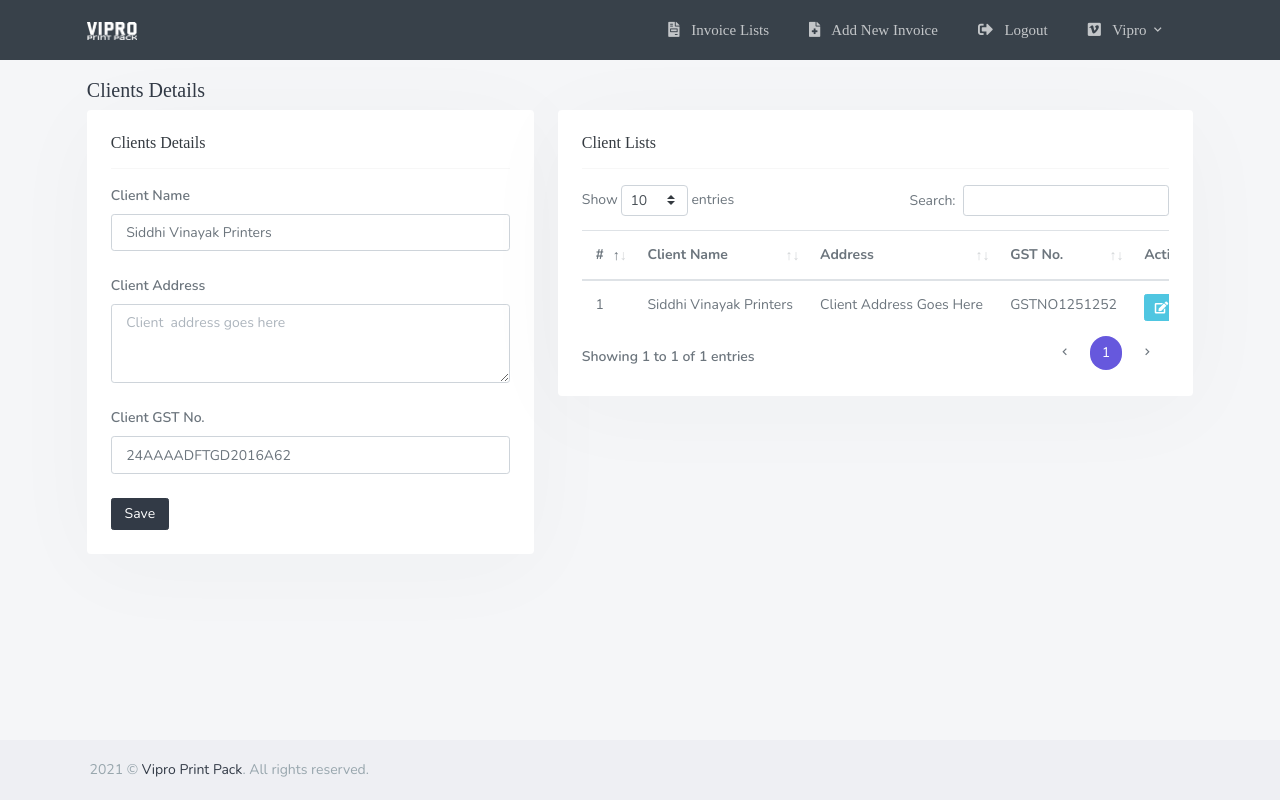
After one commit to ibhargavtaillor/vipro, a Laravel app: page /admin/client in a window 1280 px wide. The commit adds this page. Run offline with Laravel 8, Linux system fonts and the light colour scheme; a user stored in the database is signed in; data comes from the database, SQL or seed files in the repository; lists and menus that the app fills with data are empty; some libraries are stand-ins or nearby versions; some web fonts are replaced.

Commit message:
set client page

```diff
--- a/app/Http/Controllers/admin/ClientController.php
+++ b/app/Http/Controllers/admin/ClientController.php
@@ -7,5 +7,11 @@ use Illuminate\Http\Request;
 
 class ClientController extends Controller
 {
-    //
+    /**
+     * load client list
+     */
+    public function index(Request $request)
+    {
+        return view("admin.client.index");
+    }
 }
--- /dev/null
+++ b/resources/views/admin/client/index.blade.php
@@ -0,0 +1,106 @@
+@extends('admin.layouts.app')
+@section("css-section")
+<link href="{{url('public/admin/libs/select2/select2.min.css')}}" rel="stylesheet" type="text/css" />
+<!-- third party css -->
+<link href="{{url('public/admin/libs/datatables/dataTables.bootstrap4.css')}}" rel="stylesheet" type="text/css" />
+<link href="{{url('public/admin/libs/datatables/responsive.bootstrap4.css')}}" rel="stylesheet" type="text/css" />
+<link href="{{url('public/admin/libs/datatables/buttons.bootstrap4.css')}}" rel="stylesheet" type="text/css" />
+<link href="{{url('public/admin/libs/datatables/select.bootstrap4.css')}}" rel="stylesheet" type="text/css" />
+
+@endsection
+@section('content')
+<div class="row">
+    <div class="col-12">
+        <div class="page-title-box">
+            <h3 class="page-title">Clients Details</h3>
+        </div>
+    </div>
+</div>
+<div class="row">
+    <div class="col-md-5">
+        <div class="card">
+            <div class="card-body">
+                <h4 class="header-title">Clients Details</h4>
+                <hr />
+                <div class="form-group mb-3">
+                    <label for="simpleinput">Client Name</label>
+                    <input type="text" id="simpleinput" class="form-control" value="Siddhi Vinayak Printers"
+                        placeholder="Client  name goes here">
+                </div>
+                <div class="form-group mb-3">
+                    <label for="simpleinput">Client Address</label>
+                    <textarea class="form-control" id="example-textarea" placeholder="Client  address goes here"
+                        rows="3"></textarea>
+                </div>
+                <div class="row">
+                    <div class="col-md-12">
+                        <div class="form-group mb-3">
+                            <label for="simpleinput">Client GST No.</label>
+                            <input type="text" id="simpleinput" class="form-control" value="24AAAADFTGD2016A62"
+                                placeholder="Client  GST">
+                        </div>
+                    </div>
+                    <div class="col-md-3">
+                        <a href="#" class="btn btn-sm btn-dark"> Save </a>
+                    </div>
+                </div>
+            </div>
+        </div>
+    </div>
+    <div class="col-md-7">
+        <div class="card">
+            <div class="card-body">
+                <h4 class="header-title">Client Lists</h4>
+                <hr />
+                <table id="scroll-horizontal-datatable" class="table w-100 nowrap">
+                    <thead>
+                        <tr>
+                            <th>#</th>
+                            <th>Client Name</th>
+                            <th>Address</th>
+                            <th>GST No.</th>
+                            <th>Action</th>
+                        </tr>
+                    </thead>
+                    <tbody>
+                        <tr>
+                            <td>1</td>
+                            <td>Siddhi Vinayak Printers</td>
+                            <td>Client Address Goes Here</td>
+                            <td>GSTNO1251252</td>
+                            <td>
+                                <a title="Edit" href="#" class="btn btn-info btn-xs waves-effect waves-light"> <i
+                                        class="fas fa-edit"></i> </a>
+                                <a title="Delete" href="#" class="btn btn-danger btn-xs waves-effect waves-light"> <i
+                                        class="fas fa-trash"></i> </a>
+                            </td>
+                        </tr>
+                    </tbody>
+                </table>
+            </div>
+        </div>
+    </div>
+</div>
+@endsection
+@section('js-section')
+<script src="{{url("public/admin/libs/datatables/jquery.dataTables.min.js")}}"></script>
+<script src="{{url("public/admin/libs/datatables/dataTables.bootstrap4.js")}}"></script>
+<script src="{{url("public/admin/libs/datatables/dataTables.responsive.min.js")}}"></script>
+<script src="{{url("public/admin/libs/datatables/responsive.bootstrap4.min.js")}}"></script>
+<script src="{{url("public/admin/libs/datatables/dataTables.buttons.min.js")}}"></script>
+<script src="{{url("public/admin/libs/datatables/buttons.bootstrap4.min.js")}}"></script>
+<script src="{{url("public/admin/libs/datatables/buttons.html5.min.js")}}"></script>
+<script src="{{url("public/admin/libs/datatables/buttons.flash.min.js")}}"></script>
+<script src="{{url("public/admin/libs/datatables/buttons.print.min.js")}}"></script>
+<script src="{{url("public/admin/libs/datatables/dataTables.keyTable.min.js")}}"></script>
+<script src="{{url("public/admin/libs/datatables/dataTables.select.min.js")}}"></script>
+<script src="{{url("public/admin/libs/pdfmake/pdfmake.min.js")}}"></script>
+<script src="{{url("public/admin/libs/pdfmake/vfs_fonts.js")}}"></script>
+<!-- third party js ends -->
+
+<!-- Datatables init -->
+<script src="{{url("public/admin/js/pages/datatables.init.js")}}"></script>
+
+<!-- Init js-->
+<script src="{{url("public/admin/js/pages/form-advanced.init.js")}}"></script>
+@endsection
--- a/resources/views/admin/layouts/header-nav.blade.php
+++ b/resources/views/admin/layouts/header-nav.blade.php
@@ -36,7 +36,7 @@
                             <i class="fe-settings"></i>
                             <span>Items Master</span>
                         </a>
-                        <a href="clients-details.php" class="dropdown-item notify-item text-dark">
+                        <a href="{{url('admin/client/')}}" class="dropdown-item notify-item text-dark">
                             <i class="fe-settings"></i>
                             <span>Client Master</span>
                         </a>
--- a/routes/web.php
+++ b/routes/web.php
@@ -1,6 +1,7 @@
 <?php
 
 use Illuminate\Support\Facades\Route;
+use PHPUnit\Runner\Filter\IncludeGroupFilterIterator;
 
 /*
 |--------------------------------------------------------------------------
@@ -36,4 +37,12 @@ Route::group(['namespace' => 'Admin', 'prefix' => 'admin', 'middleware' => 'admi
     Route::get('items', 'ItemController@index')->name('items');
 
     Route::resource('invoice', 'InvoiceController');
+
+    /**
+     * Route group for the client module
+     */
+    Route::group(['prefix' => 'client'], function () {
+        Route::resource('/', 'ClientController');
+    });
+
 });
```
